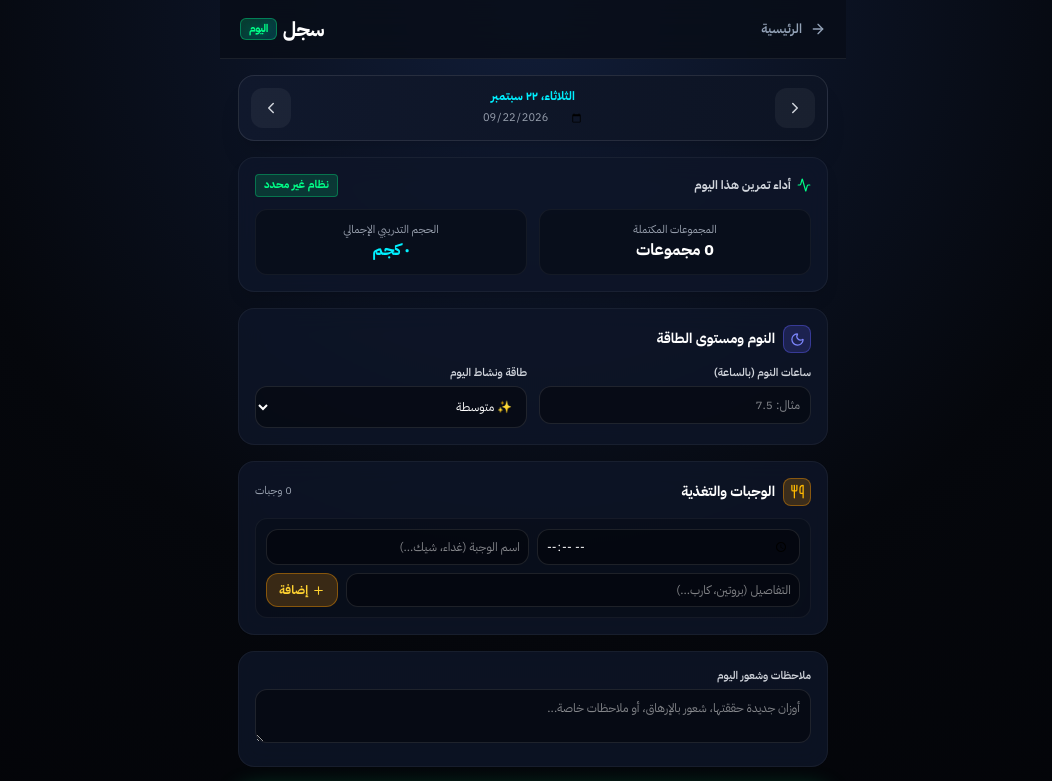
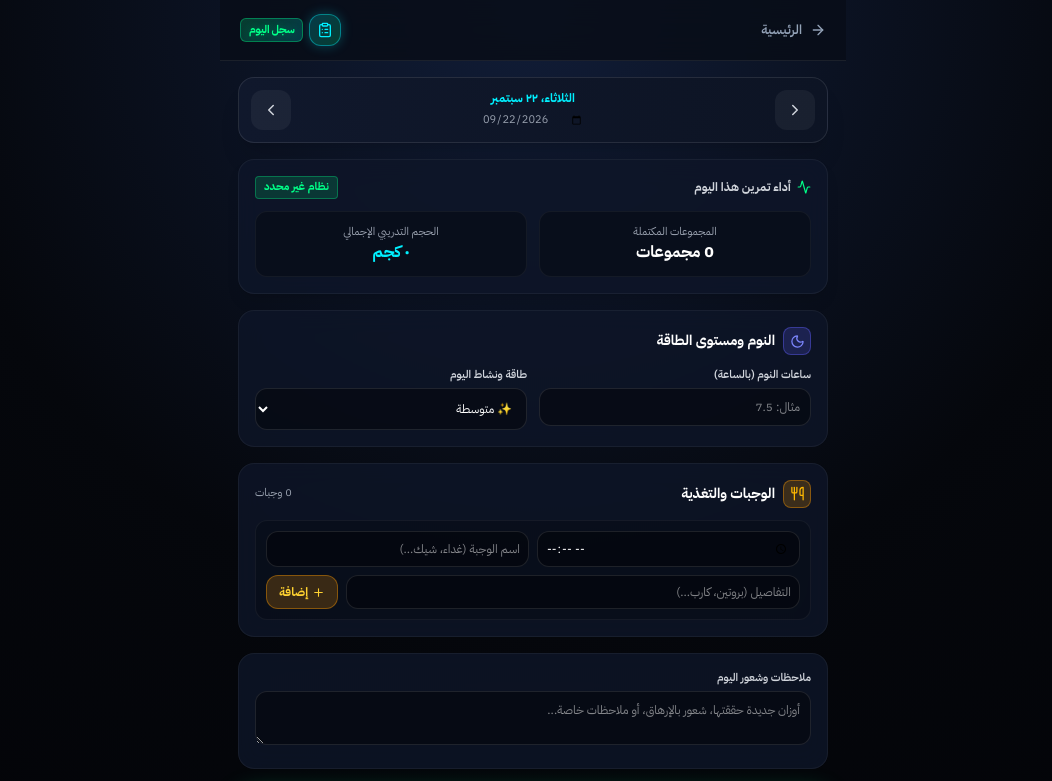
Before and after one commit to ABdullahMegahed2003/progress, a Next.js app: page /daily-log in a window 1280 px wide. Shown: the top 781 px of the page, without its empty margins (107-1159 px from the left). Built offline with nearby package versions, Linux system fonts and the light colour scheme.

Commit message:
feat(branding): add glowing sport icons to all headers across the app

```diff
--- a/app/daily-log/page.tsx
+++ b/app/daily-log/page.tsx
@@ -131,8 +131,11 @@ export default function DailyLogPage() {
           <ArrowRight size={16} />
           <span>الرئيسية</span>
         </Link>
-        <div className="home-logo">
-          سجل<span>اليوم</span>
+        <div className="home-logo flex items-center gap-2">
+          <div className="w-8 h-8 rounded-xl bg-gradient-to-br from-[#00f0ff]/20 to-[#00ff88]/20 border border-[#00f0ff]/40 flex items-center justify-center text-[#00f0ff] shadow-[0_0_12px_rgba(0,240,255,0.25)]">
+            <ClipboardList size={16} />
+          </div>
+          <span className="text-lg font-black tracking-tight">سجل اليوم</span>
         </div>
       </header>
 
--- a/app/training-plan/page.tsx
+++ b/app/training-plan/page.tsx
@@ -240,8 +240,11 @@ function TrainingPlanContent() {
           <ArrowRight size={16} />
           <span>الرئيسية</span>
         </Link>
-        <div className="home-logo">
-          تَقَدُّم<span>CYBER</span>
+        <div className="home-logo flex items-center gap-2">
+          <div className="w-8 h-8 rounded-xl bg-gradient-to-br from-[#00ff88]/20 to-[#00f0ff]/20 border border-[#00ff88]/40 flex items-center justify-center text-[#00ff88] shadow-[0_0_12px_rgba(0,255,136,0.25)]">
+            <Dumbbell size={16} />
+          </div>
+          <span className="text-lg font-black tracking-tight">تَقَدُّم</span>
         </div>
       </header>
 
```
